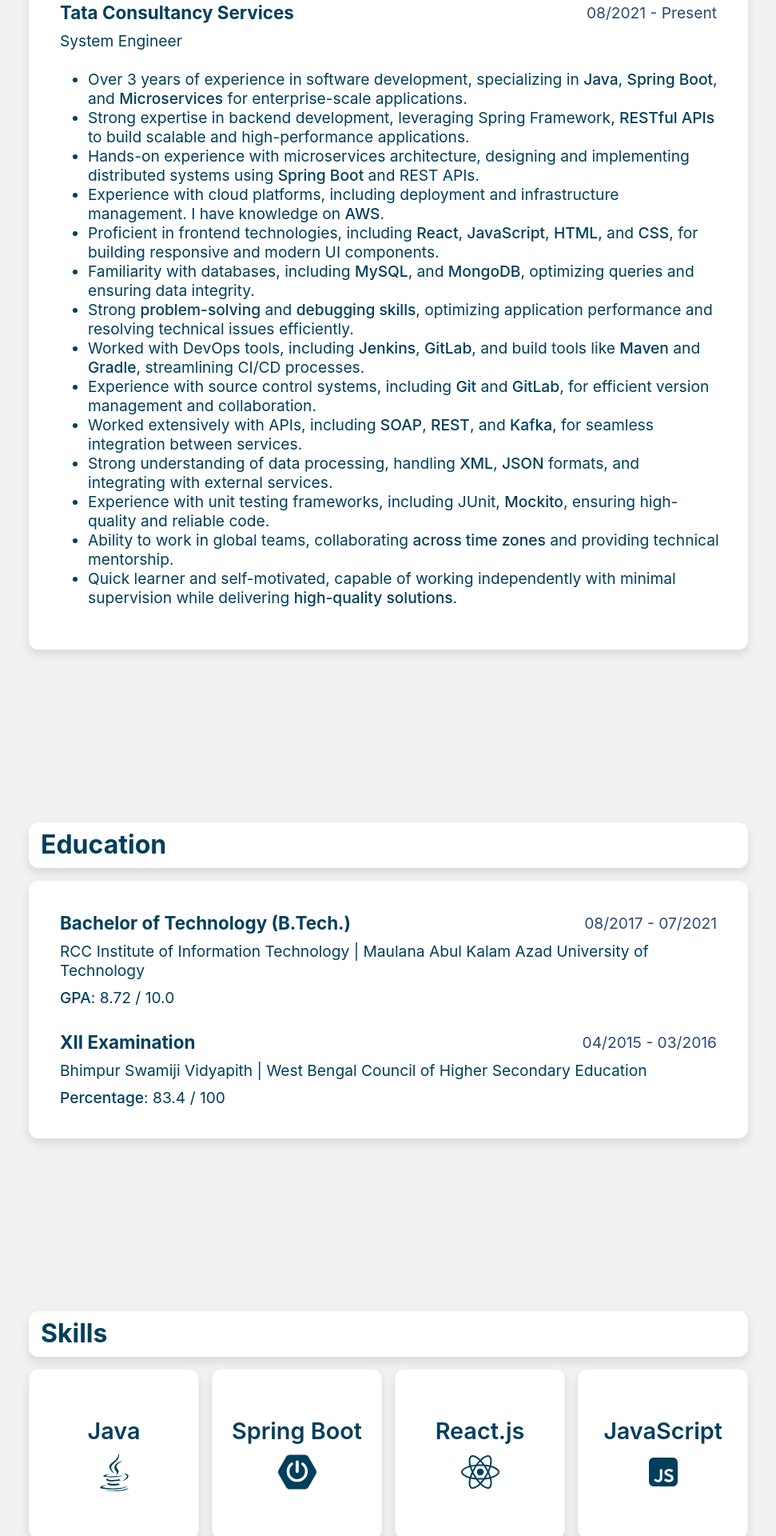
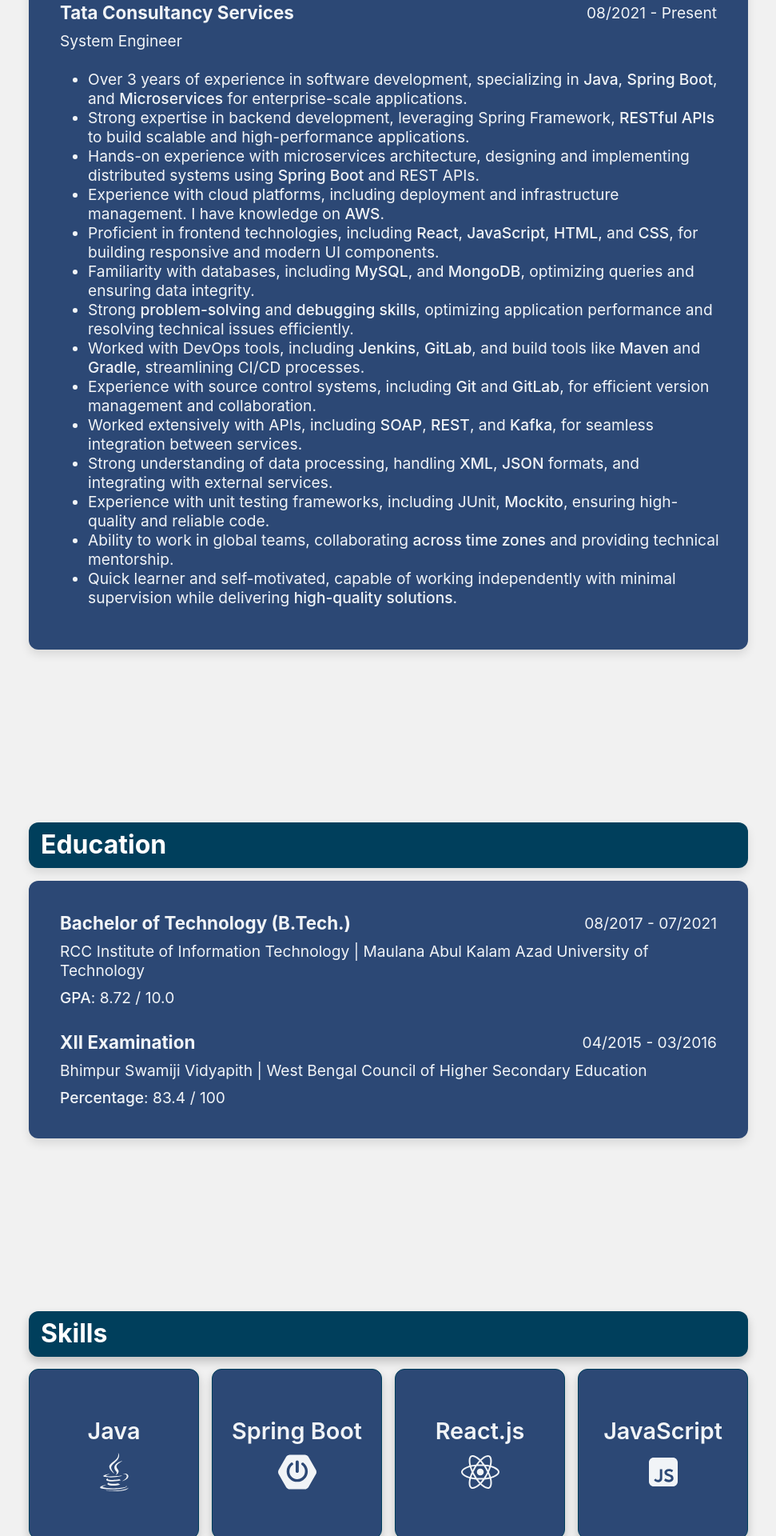
Before and after one commit to sankhadeepbis6/Portfolio, a React (Create React App) app: page / in a window 1280 px wide. Shown: the part 1160-3080 px from the top of the page at 80% size, without its empty margins (154-1125 px from the left). Built offline with nearby package versions, Linux system fonts and the light colour scheme.

Commit message:
Color changes

```diff
--- a/src/components/ContainCard/ContainCard.jsx
+++ b/src/components/ContainCard/ContainCard.jsx
@@ -1,8 +1,8 @@
 import styles from './ContainCard.module.css';
 
-const ContainCard = ({ children }) => {
+const ContainCard = ({ children, className }) => {
     return (
-        <div className={styles.card}>
+        <div className={`${styles.card} ${className ? className : ''}`}>
             {children}
         </div>
     );
--- a/src/components/Education/Education.jsx
+++ b/src/components/Education/Education.jsx
@@ -14,7 +14,7 @@
                 {header}
             </FadeInSection>
             <FadeInSection>
-                <ContainCard>
+                <ContainCard className={styles.card}>
                     {contents.map((content, index) => (
                         <div key={index} className={styles.content}>
                             <SplitTitle>
--- a/src/components/Education/Education.module.css
+++ b/src/components/Education/Education.module.css
@@ -7,7 +7,8 @@
 .stickyHeader {
     position: sticky;
     top: 0;
-    background-color: var(--white-color);
+    background-color: var(--secondary-color);
+    color: var(--white-color);
     padding-bottom: 15px;
     font-size: 2rem;
     text-align: left;
@@ -46,18 +47,21 @@
 
 .duration {
     font-size: 1.2rem;
-    color: var(--text-color-2);
+    color: var(--light-color);
 }
 
 .description {
     text-align: left;
 }
 
-.stickyHeader,
 .degree,
 .institution,
 .title,
 .score,
 .description {
-    color: var(--text-color);
+    color: var(--light-color);
 }
+
+.card {
+    background-color: var(--tertiary-color);
+}
--- a/src/components/Experience/Experience.jsx
+++ b/src/components/Experience/Experience.jsx
@@ -14,7 +14,7 @@
                 {header}
             </FadeInSection>
             <FadeInSection>
-                <ContainCard>
+                <ContainCard className={styles.card}>
                     {contents.map((content, index) => (
                         <div key={index} className={styles.content}>
                             <SplitTitle>
--- a/src/components/Experience/Experience.module.css
+++ b/src/components/Experience/Experience.module.css
@@ -7,13 +7,14 @@
 .stickyHeader {
     position: sticky;
     top: 0;
-    background-color: var(--white-color);
+    background-color: var(--secondary-color);
+    color: var(--white-color);
     font-size: 2rem;
     text-align: left;
     font-weight: bold;
     z-index: 1;
     border-radius: 12px;
-    box-shadow: 0 6px 12px rgba(0, 0, 0, 0.1);
+    box-shadow: 0 6px 12px rgba(0, 0, 0, 0.2);
     padding: 8px 0 10px 15px;
 }
 
@@ -39,7 +40,7 @@
 
 .duration {
     font-size: 1.2rem;
-    color: var(--text-color-2);
+    color: var(--light-color);
 }
 
 .description {
@@ -50,5 +51,9 @@
 .institution,
 .title,
 .description {
-    color: var(--text-color);
+    color: var(--light-color);
 }
+
+.card {
+    background-color: var(--tertiary-color);
+}
--- a/src/components/Skill/Skill.module.css
+++ b/src/components/Skill/Skill.module.css
@@ -7,14 +7,14 @@
 .stickyHeader {
     position: sticky;
     top: 0;
-    background-color: var(--white-color);
-    color: var(--text-color);
+    background-color: var(--secondary-color);
+    color: var(--white-color);
     font-size: 2rem;
     text-align: left;
     font-weight: bold;
     z-index: 1;
     border-radius: 12px;
-    box-shadow: 0 6px 12px rgba(0, 0, 0, 0.1);
+    box-shadow: 0 6px 12px rgba(0, 0, 0, 0.2);
     padding: 8px 0 10px 15px;
 }
 
@@ -35,12 +35,12 @@
     text-align: center;
     justify-content: center;
     align-items: center;
-    border: 1px solid var(--light-color);
+    border: 1px solid var(--secondary-color);
     box-sizing: border-box;
-    color: var(--text-color);
-    background-color: var(--white-color);
+    color: var(--light-color);
+    background-color: var(--tertiary-color);
     transition: transform 0.3s ease;
-    box-shadow: 0 6px 12px rgba(0, 0, 0, 0.1);
+    box-shadow: 0 6px 12px rgba(0, 0, 0, 0.2);
     border-radius: 12px;
     display: flex;
     flex-direction: column;
```
